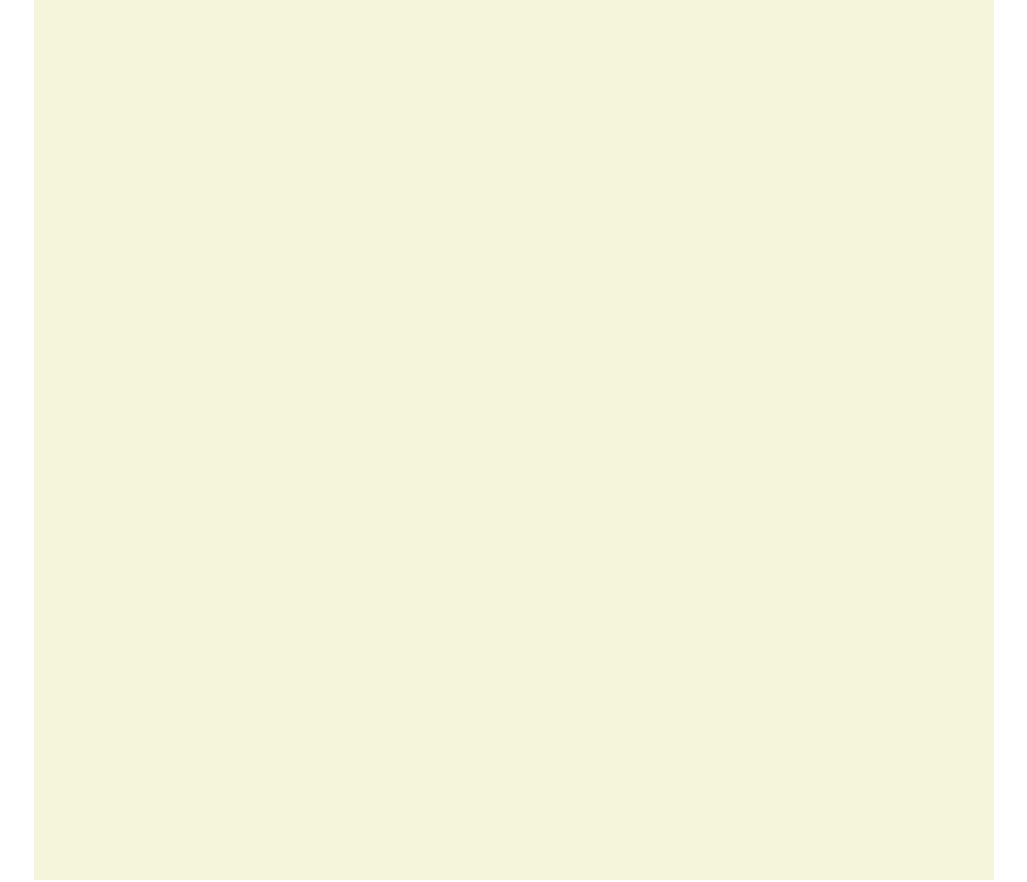
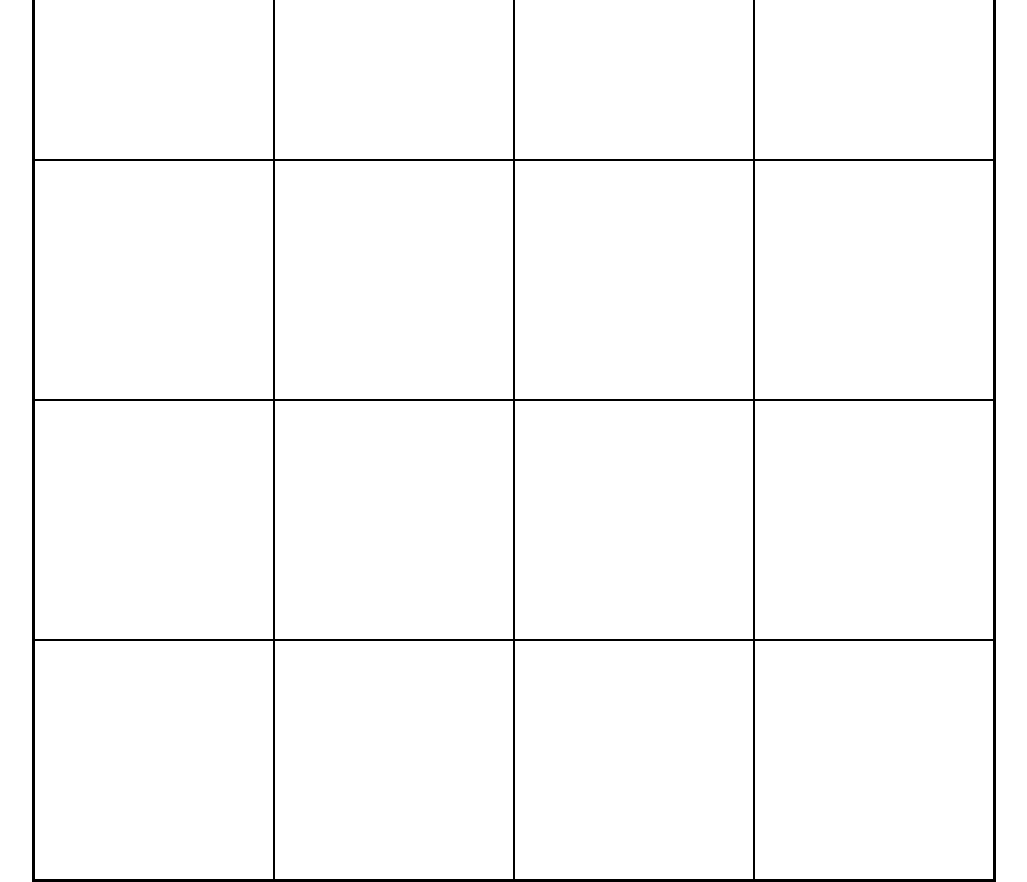
Before and after one commit to AtLeastOneBearPlease/etch-a-sketch, a plain HTML site: page index.html in a window 1280 px wide. Shown: the whole page, without its empty margins (126-1153 px from the left). Drawn offline with Linux system fonts and the light colour scheme.

Commit message:
feat: Add grid with wrap and one hover item

```diff
--- a/index.html
+++ b/index.html
@@ -10,6 +10,22 @@
 
     <div class="grid-container">
 
+        <div class="grid-item"></div>
+        <div class="grid-item"></div>
+        <div class="grid-item"></div>
+        <div class="grid-item"></div>
+        <div class="grid-item"></div>
+        <div class="grid-item"></div>
+        <div class="grid-item"></div>
+        <div class="grid-item"></div>
+        <div class="grid-item"></div>
+        <div class="grid-item"></div>
+        <div class="grid-item"></div>
+        <div class="grid-item"></div>
+        <div class="grid-item"></div>
+        <div class="grid-item"></div>
+        <div class="grid-item"></div>
+
     </div>
 
 </body>
--- a/javascript.js
+++ b/javascript.js
@@ -0,0 +1,15 @@
+//startin with one div, make it change color upon hover
+
+let divGrid = document.querySelector('.grid-container');
+let div = document.createElement('div');
+
+div.className = 'grid-item';
+
+
+function sketchGridItem(event){
+    event.target.style.backgroundColor = 'black';
+}
+
+div.addEventListener('mouseover', sketchGridItem);
+
+divGrid.appendChild(div);
--- a/styles.css
+++ b/styles.css
@@ -2,7 +2,6 @@
     margin: 0px;
     padding: 0px;
     font-family: 'roboto', sans-serif;
-    box-sizing: border-box;
 }
 
 body {
@@ -15,5 +14,14 @@ body {
 .grid-container {
     width: 960px;
     height: 960px;
-    background-color: beige;
+    border: 2px solid black;
+    display: flex;
+    flex-wrap: wrap;
 }
+
+.grid-item {
+    flex: 1;
+    box-sizing: border-box;
+    border: 1px solid black;
+    min-width: 240px;
+}
```
